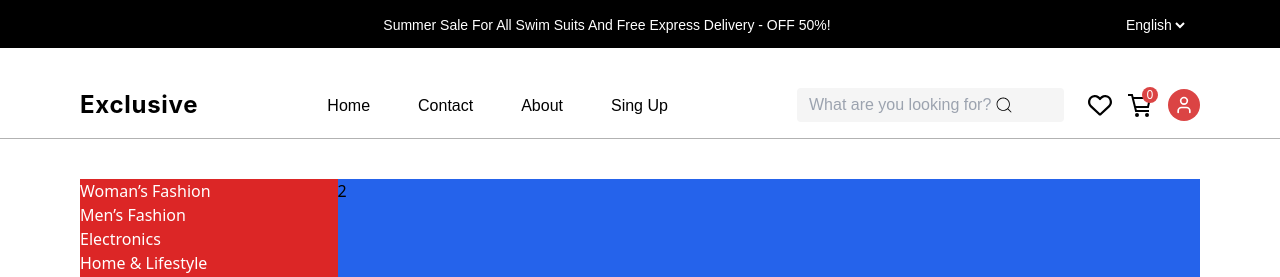
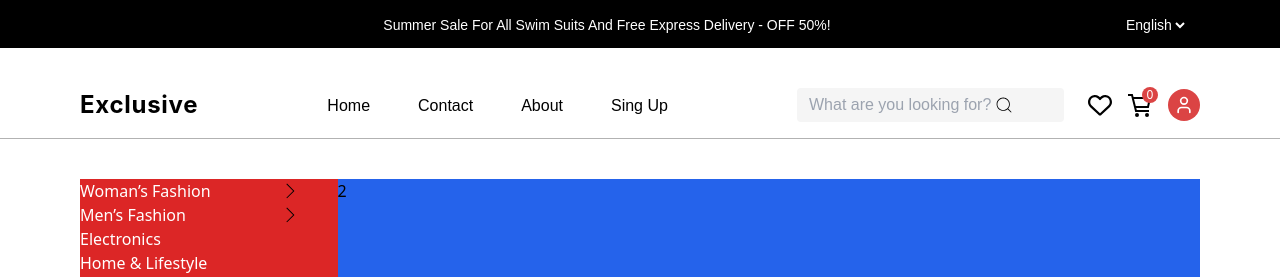
Before and after one commit to tawhidwebdev/orebi-frontend, a React (Vite) app: page / in a window 1280 px wide. Shown: the top 277 px of the page. Built offline with nearby package versions, Linux system fonts and the light colour scheme.

Commit message:
category

```diff
--- a/Data/data.js
+++ b/Data/data.js
@@ -12,11 +12,11 @@ export const category =[
   {
     id: 3,
     category: "Electronics",
-    subCategory: true,
+    subCategory: false,
   },
   {
     id: 4,
-    category: "Home    & Lifestyle",
+    category: "Home & Lifestyle",
     subCategory: false,
   },
   {
@@ -27,21 +27,21 @@ export const category =[
   {
     id: 6,
     category: "Sports & Outdoor",
-    subCategory: true,
+    subCategory: false,
   },
   {
     id: 7,
     category: "Baby’s & Toys",
-    subCategory:true,
+    subCategory:false,
   },
   {
     id: 8,
     category: "Groceries & Pets",
-    subCategory: true,
+    subCategory: false,
   },
   {
     id: 9,
     category: "Health & Beauty",
-    subCategory: true,
+    subCategory: false,
   }
 ]
--- a/src/components/RootLayout/Banner/Index.jsx
+++ b/src/components/RootLayout/Banner/Index.jsx
@@ -1,6 +1,7 @@
 import React from 'react';
 import { category } from '../../../../Data/data.js';
 import { NavLink } from 'react-router-dom';
+import { TfiAngleRight } from 'react-icons/tfi';
 
 const Index = () => {
   return (
@@ -8,15 +9,18 @@ const Index = () => {
       <div className='container'>
         <div className='flex'>
           <div className='bg-red-600 w-[23%]'>
-            <ul>
+            <ul className=''>
               {category?.map((item) => (
-                <li key={item.id}>
+                <li className='flex items-center justify-between' key={item.id}>
                   <NavLink
                     to={item.id}
                     className="text-white hover:text-yellow-300"
                   >
                     {item.category}
                   </NavLink>
+                  {item.subCategory && (
+                  <span className='pr-10'><TfiAngleRight /></span>
+                  )}
                 </li>
               ))}
             </ul>
```
